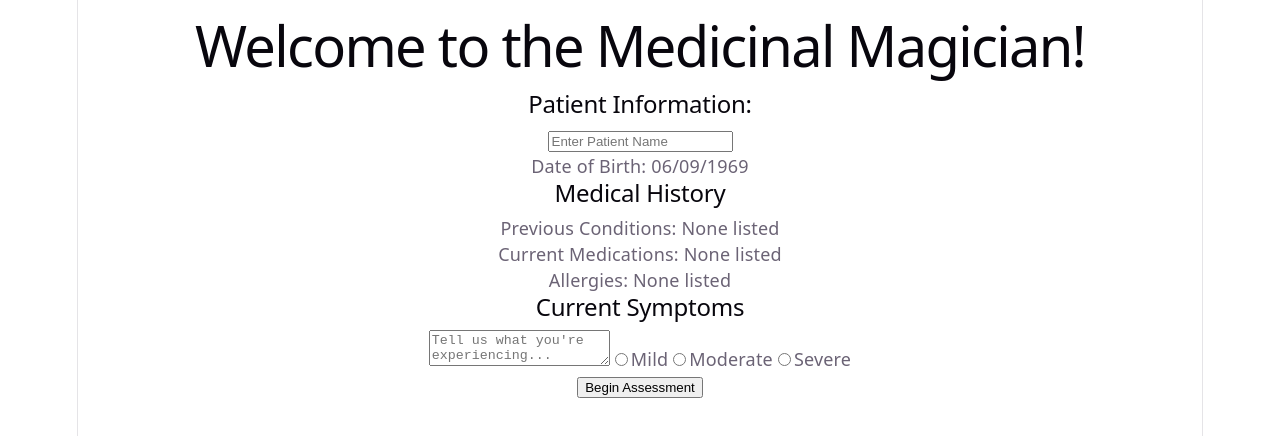
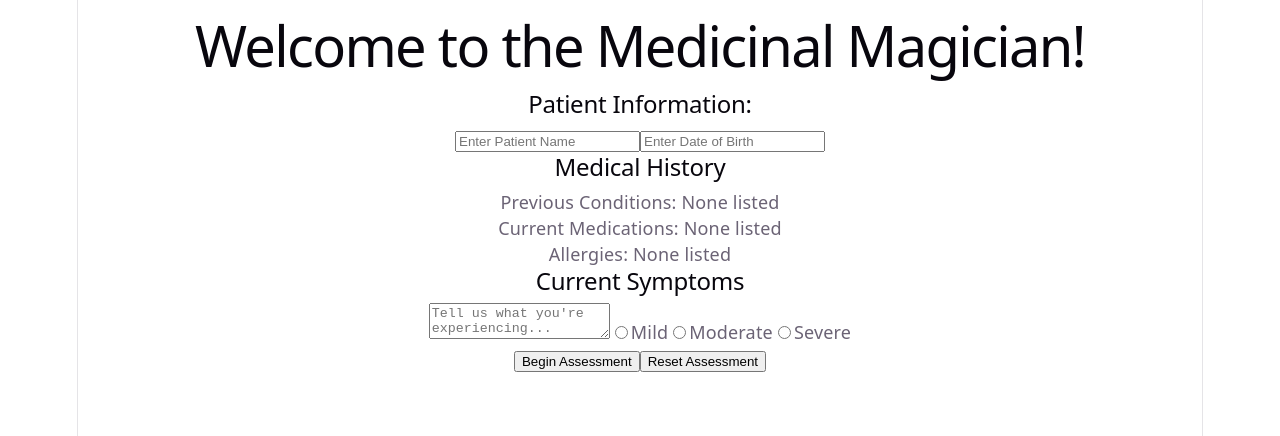
Before and after one commit to SolariaNights/medicinal-magician, a React (Vite) app: page / in a window 1280 px wide. Shown: the top 436 px of the page. Built offline with nearby package versions, Linux system fonts and the light colour scheme.

Commit message:
I'm a workaholic and I'm proud.

```diff
--- a/src/App.jsx
+++ b/src/App.jsx
@@ -3,6 +3,7 @@ import './App.css'
 
 function App() {
     const [assessmentStarted, setAssessmentStarted] = useState(false)
+    const [birthday, setBirthday] = useState('')
     const [symptoms, setSymptoms] = useState('')
     const [patientName, setPatientName] = useState('')
     const [severity, setSeverity] = useState('')
@@ -20,7 +21,11 @@ function App() {
                 value={patientName}
                 onChange={(event) => setPatientName(event.target.value)}
                 />
-                <p>Date of Birth: 06/09/1969</p>
+                <input
+                placeholder="Enter Date of Birth"
+                value={birthday}
+                onChange={(event) => setBirthday(event.target.value)}
+                />
             </div>
 
             <h2>Medical History</h2>
@@ -66,6 +71,9 @@ function App() {
     if (patientName === '') {
         setError('Please put in the patient name.')
     }
+    else if (birthday === '') {
+        setError("Please enter the patient's date of birth")
+    }
     else if (symptoms === '') {
         setError('Please type out the symptoms.')
     }
@@ -79,6 +87,15 @@ function App() {
 }}>
     Begin Assessment
 </button>
+<button onClick={() => {
+    setPatientName('')
+    setBirthday('')
+    setSymptoms('')
+    setSeverity('')
+    setAssessmentStarted(false)
+}}>
+    Reset Assessment
+</button>
 
 {error}
 
@@ -86,6 +103,7 @@ function App() {
             <div>
             <h2>Assessment</h2>
             <p>Patient name: {patientName}</p>
+            <p>Date of Birth: {birthday}</p>
             <p>Symptoms entered: {symptoms}</p>
             <p>Severity: {severity}</p>
             <p>Thank you. Your information has been recorded.</p>
```
